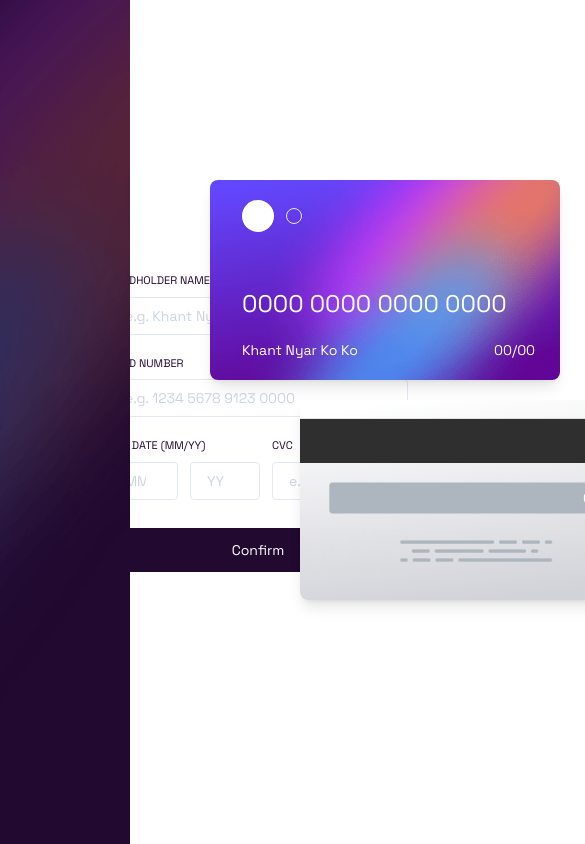
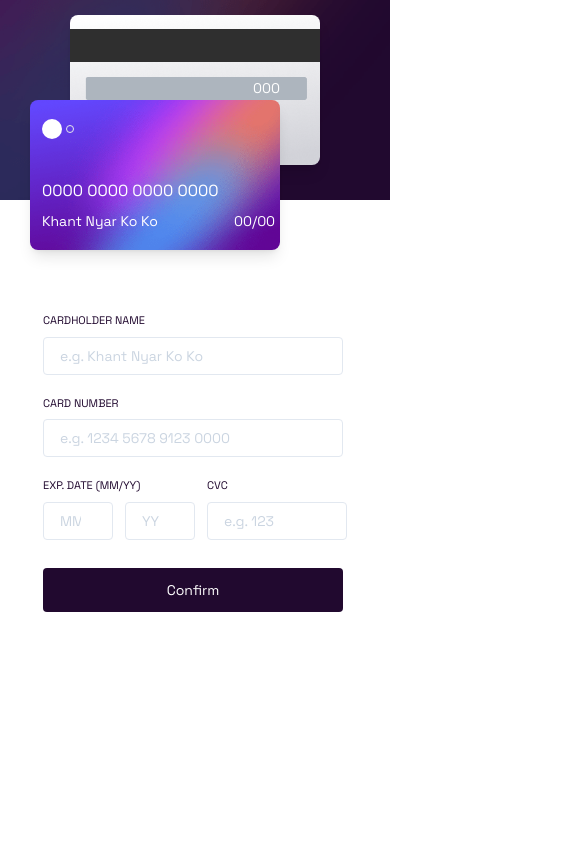
Before and after one commit to Khant-Nyar-Ko-Ko/Interactive-Card-Detail-Form, a React (Vite) app: page / in a window 390 px wide. Shown: the top 844 px of the page, 585 px wide, since content can reach past the window. Built offline with nearby package versions, Linux system fonts and the light colour scheme.

Commit message:
complete mobile responsive

```diff
--- a/src/components/CardBack.tsx
+++ b/src/components/CardBack.tsx
@@ -17,7 +17,7 @@ const CardBack = ({formData} : {formData : FormData}) => {
       setCode(formData.code || "000")
     },[formData])
   return (
-    <div className="bg-cover bg-center w-[350px] h-[200px] rounded-lg absolute top-[400px] left-[300px] flex flex-col justify-center items-end px-10 shadow-lg"
+    <div className="bg-cover bg-center w-[250px] md:w-[350px]  h-[150px] md:h-[200px] rounded-lg absolute top-[15px] md:top-[400px] left-[70px] md:left-[300px] flex flex-col justify-center items-end px-10 shadow-lg"
     style={{ backgroundImage: `url(${backcardBackground})` }}>
         <p className=" text-sm text-white font-space-grotesk mb-1">{code}</p>
     </div>
--- a/src/components/CardFront.tsx
+++ b/src/components/CardFront.tsx
@@ -26,24 +26,24 @@ const CardFront = ({formData}: {formData: FormData}) => {
 
   return (
     <div
-      className="bg-cover bg-center w-[350px] h-[200px] rounded-lg absolute top-[180px] left-[210px] flex flex-col gap-14 justify-center shadow-lg"
+      className="bg-cover bg-center  w-[250px] md:w-[350px]  h-[150px] z-10 md:h-[200px] rounded-lg absolute top-[100px] md:top-[180px] left-[30px] md:left-[210px] flex flex-col gap-10 md:gap-14 justify-center shadow-lg"
       style={{ backgroundImage: `url(${frontcardBackground})` }}
     >
-      <div className=" flex mx-8  gap-3 items-center">
-        <div className="w-8 h-8  bg-white rounded-full"></div>
-        <div className="w-4 h-4  border rounded-full"></div>
+      <div className=" flex mx-3 md:mx-8 gap-1 md:gap-3 items-center">
+        <div className="w-5 md:w-8 h-5 md:h-8  bg-white rounded-full"></div>
+        <div className="w-2 md:w-4 h-2 md:h-4  border rounded-full"></div>
       </div>
-      <div className=" flex flex-col gap-5">
+      <div className=" flex flex-col gap-2 md:gap-5">
         <div>
-          <h3 className="text-2xl ms-8 text-white font-space-grotesk">
+          <h3 className="md:text-2xl ms-3 md:ms-8 text-white font-space-grotesk">
             {cardNum}
           </h3>
         </div>
-        <div className=" flex gap-10">
-          <p className=" text-white text-sm font-space-grotesk ms-8 w-[180px] ">
+        <div className=" flex gap-3 md:gap-10">
+          <p className="  text-white text-sm font-space-grotesk ms-3 md:ms-8 w-[180px] ">
             {name}
           </p>
-          <p className=" text-white text-sm font-space-grotesk ms-8 ">
+          <p className=" text-white text-sm font-space-grotesk ms-0 md:ms-8">
             {month}/{year}
           </p>
         </div>
--- a/src/pages/MainPage.tsx
+++ b/src/pages/MainPage.tsx
@@ -44,15 +44,15 @@ const MainPage = () => {
 
 
   return (
-    <div className=" w-full h-screen grid grid-cols-3">
+    <div className=" md:w-full min-h-screen md:grid grid-cols-3">
       <div
-        className=" col-span-1 bg-cover bg-center flex justify-center items-center relative"
+        className=" col-span-1 bg-cover bg-center h-[200px] md:h-screen flex justify-center items-center md:relative"
         style={{ backgroundImage: `url(${backgroundImage})` }}
       >
         <CardFront formData={formData}/>
         <CardBack formData={formData}/>
       </div>
-      <div className=" col-span-2 flex justify-center items-center">
+      <div className=" col-span-2 mt-28 md:mt-0 flex justify-center items-center">
        {isComplete ? <ThankCard complete = {handleComplete}/> : <InputForm onDataChange= {handleDataChange} complete = {handleComplete}/>}
       </div>
     </div>
```
